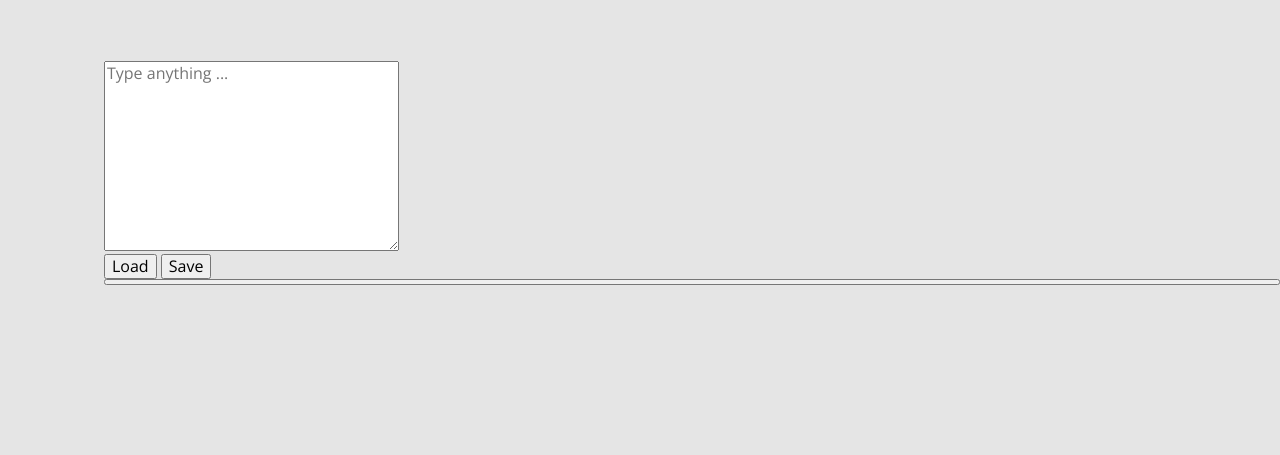
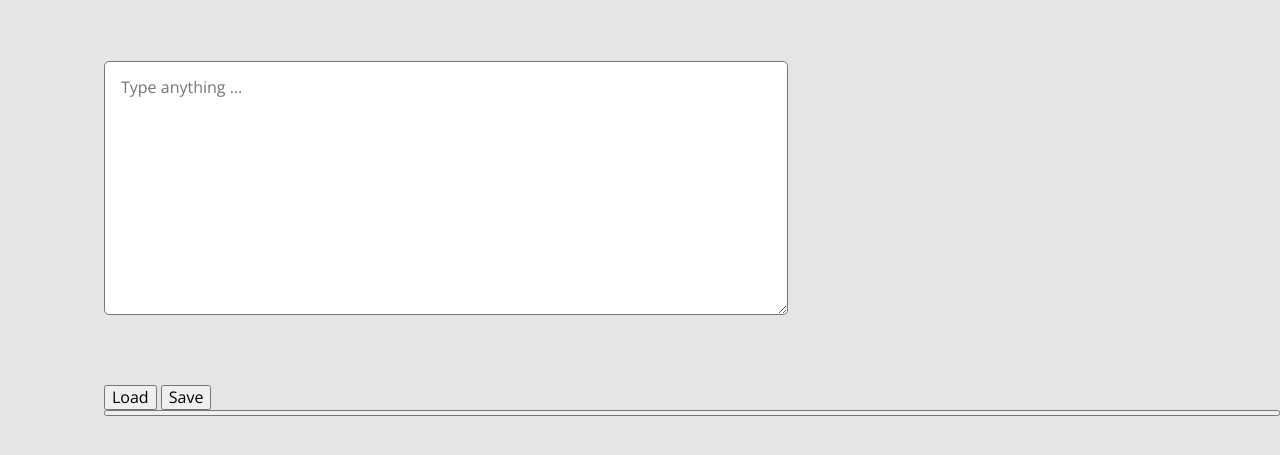
Before and after one commit to lukasz-klekner/simple-editor, a website built with webpack: page src/pages/index.html in a window 1280 px wide. Shown: the part 171-626 px from the top of the page. Built offline with nearby package versions, Linux system fonts and the light colour scheme.

Commit message:
create and import form style module

```diff
--- a/src/scss/main.scss
+++ b/src/scss/main.scss
@@ -1,8 +1,10 @@
 @import "~normalize.css";
 
+@import url('https://fonts.googleapis.com/css2?family=Open+Sans:wght@400;600&display=swap');
 @import "_variables";
 @import "modules/header.scss";
-@import url('https://fonts.googleapis.com/css2?family=Open+Sans:wght@400;600&display=swap');
+@import "modules/form.scss";
+
 
 * {
   box-sizing: border-box;
--- /dev/null
+++ b/src/scss/modules/form.scss
@@ -0,0 +1,9 @@
+.form {
+    &__message {
+        width: 684px;
+        height: 254px;
+        padding: 16px;
+        border-radius: 5px;
+        margin-bottom: 67px;
+    }
+}
```
